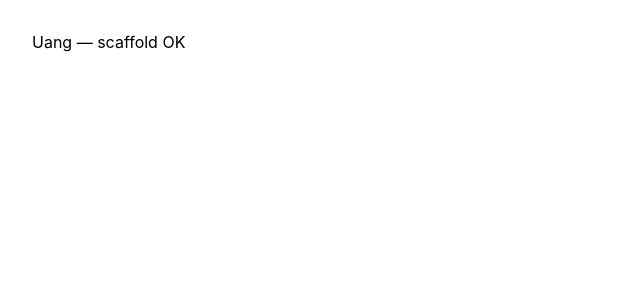
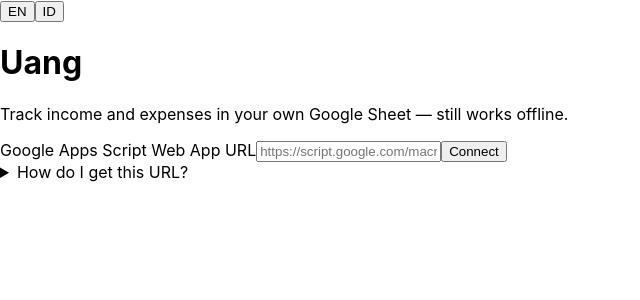
Before and after one commit to ffadilaputra/expense-tracker, a React (Vite) app: page / in a window 1280 px wide. Shown: the top 300 px of the page, without its empty margins (0-640 px from the left). Built offline with nearby package versions, Linux system fonts and the light colour scheme.

Commit message:
feat: wire login gate, providers, and service worker

```diff
--- a/src/App.tsx
+++ b/src/App.tsx
@@ -1,3 +1,38 @@
+import { useCallback, useState } from 'react';
+import { clearStoredApiUrl, getStoredApiUrl } from './config/apiUrl';
+import { clearCache } from './offline/localCache';
+import { useI18n } from './i18n/context';
+import LoginScreen from './components/LoginScreen';
+import InstallPrompt from './components/InstallPrompt';
+import AppShell from './AppShell';
+
+/**
+ * Top-level gate: shows the login screen until the user has connected a Google
+ * Sheet (a working Apps Script Web App URL), then renders the app. key={apiUrl}
+ * forces a full remount when the connected sheet changes, so the store starts
+ * fresh against the new sheet.
+ */
 export default function App() {
-  return <div className="app-boot">Uang — scaffold OK</div>;
+  const { t } = useI18n();
+  const [apiUrl, setApiUrl] = useState<string | null>(() => getStoredApiUrl());
+
+  const handleConnected = useCallback((url: string) => setApiUrl(url), []);
+
+  const handleChangeSheet = useCallback(() => {
+    if (!confirm(t('changeSheetConfirm'))) return;
+    clearStoredApiUrl();
+    clearCache();
+    setApiUrl(null);
+  }, [t]);
+
+  return (
+    <>
+      <InstallPrompt />
+      {apiUrl ? (
+        <AppShell key={apiUrl} onChangeSheet={handleChangeSheet} />
+      ) : (
+        <LoginScreen onConnected={handleConnected} />
+      )}
+    </>
+  );
 }
--- /dev/null
+++ b/src/components/LoginScreen.tsx
@@ -0,0 +1,80 @@
+import { useState, type FormEvent } from 'react';
+import { isValidAppsScriptUrl, setStoredApiUrl } from '../config/apiUrl';
+import { verifyApiUrl } from '../api/sheetApi';
+import { useI18n } from '../i18n/context';
+import LanguageSwitch from './LanguageSwitch';
+
+interface LoginScreenProps {
+  onConnected: (url: string) => void;
+}
+
+export default function LoginScreen({ onConnected }: LoginScreenProps) {
+  const { t } = useI18n();
+  const [url, setUrl] = useState('');
+  const [checking, setChecking] = useState(false);
+  const [error, setError] = useState<string | null>(null);
+
+  async function handleSubmit(event: FormEvent<HTMLFormElement>) {
+    event.preventDefault();
+    const trimmed = url.trim();
+    setError(null);
+
+    if (!isValidAppsScriptUrl(trimmed)) {
+      setError(t('invalidUrlError'));
+      return;
+    }
+
+    setChecking(true);
+    try {
+      await verifyApiUrl(trimmed);
+      setStoredApiUrl(trimmed);
+      onConnected(trimmed);
+    } catch (err) {
+      setError((err as Error).message);
+    } finally {
+      setChecking(false);
+    }
+  }
+
+  return (
+    <div className="login-screen">
+      <div className="login-card">
+        <div className="lang-switch-row">
+          <LanguageSwitch />
+        </div>
+
+        <h1>{t('appTitle')}</h1>
+        <p className="login-card__tagline">{t('loginTagline')}</p>
+
+        <form onSubmit={handleSubmit} className="login-form">
+          <label>
+            {t('webAppUrlLabel')}
+            <input
+              type="url"
+              inputMode="url"
+              placeholder="https://script.google.com/macros/s/xxxxxxxx/exec"
+              value={url}
+              onChange={(event) => setUrl(event.target.value)}
+              required
+            />
+          </label>
+          <button className="btn btn--primary" type="submit" disabled={checking}>
+            {checking ? t('connecting') : t('connectBtn')}
+          </button>
+        </form>
+
+        {error && <p className="login-card__error">{error}</p>}
+
+        <details className="login-card__help">
+          <summary>{t('helpSummary')}</summary>
+          <ol>
+            <li>{t('helpStep1')}</li>
+            <li>{t('helpStep2')}</li>
+            <li>{t('helpStep3')}</li>
+            <li>{t('helpStep4')}</li>
+          </ol>
+        </details>
+      </div>
+    </div>
+  );
+}
--- a/src/main.tsx
+++ b/src/main.tsx
@@ -1,6 +1,8 @@
 import React from 'react';
 import ReactDOM from 'react-dom/client';
 import App from './App';
+import { I18nProvider } from './i18n/context';
+import { ToastProvider } from './components/Toast';
 import './index.css';
 
 const rootElement = document.getElementById('root');
@@ -8,7 +10,11 @@
 
 ReactDOM.createRoot(rootElement).render(
   <React.StrictMode>
-    <App />
+    <I18nProvider>
+      <ToastProvider>
+        <App />
+      </ToastProvider>
+    </I18nProvider>
   </React.StrictMode>
 );
 
```
